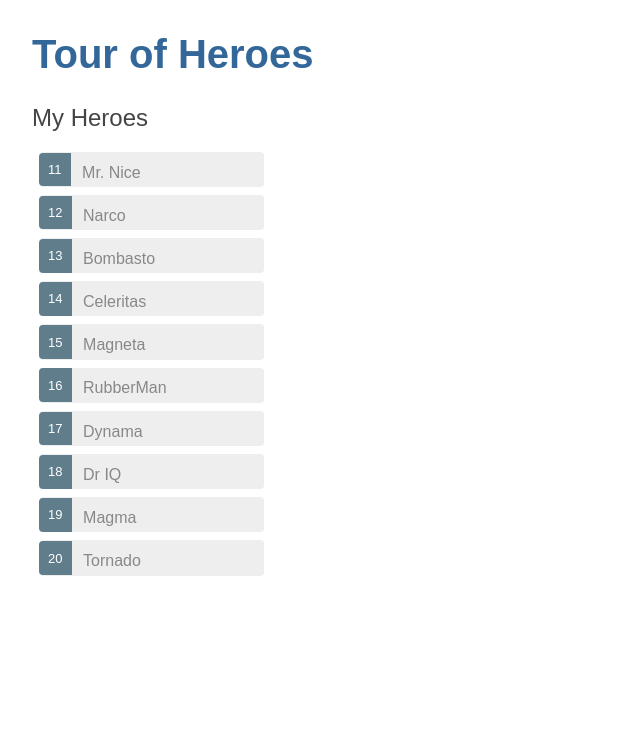
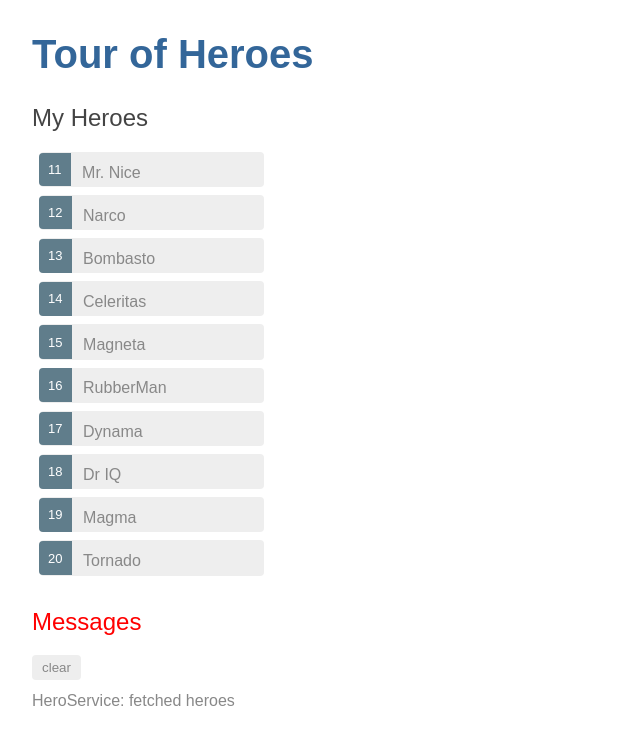
Before and after one commit to l08084/vue-tour-of-heroes-tutorial, a Vue app: page / in a window 1280 px wide. Shown: the top 744 px of the page, without its empty margins (0-640 px from the left). Built offline with nearby package versions, Linux system fonts and the light colour scheme.

Commit message:
サービス-4

```diff
--- a/src/App.vue
+++ b/src/App.vue
@@ -2,19 +2,16 @@
   <div id="app">
     <h1>{{title}}</h1>
     <Heroes />
-    <Messages />
   </div>
 </template>
 
 <script>
 import Heroes from './components/Heroes'
-import Messages from './components/Messages'
 
 export default {
   name: 'app',
   components: {
-    Heroes,
-    Messages
+    Heroes
   },
   data: function() {
     return {
--- a/src/components/Heroes.vue
+++ b/src/components/Heroes.vue
@@ -10,11 +10,13 @@
         </li>
     </ul>
     <HeroDetail v-bind:hero="selectedHero"></HeroDetail>
+    <Messages v-bind:messages="messages"/>
 </div>
 </template>
 
 <script>
-import HeroDetail from './HeroDetail.vue'
+import HeroDetail from './HeroDetail'
+import Messages from './Messages'
 import axios from 'axios';
 
 export default {
@@ -23,6 +25,7 @@ export default {
     return {
         heroes: undefined,
         selectedHero: undefined,
+        messages: []
         }
     },
     methods: {
@@ -31,12 +34,16 @@ export default {
         }
     },
     components: {
-        HeroDetail
+        HeroDetail,
+        Messages
     },
     beforeCreate: function () {
         axios
             .get('/mock-heroes.json')
-            .then((response) => this.heroes = response.data)
+            .then((response) => {
+                this.messages.push('HeroService: fetched heroes');
+                this.heroes = response.data
+            })
     }
 };
 </script>
--- a/src/components/Messages.vue
+++ b/src/components/Messages.vue
@@ -1,16 +1,17 @@
 <template>
-<div>
+<div v-if="messages.length">
+    <h2>Messages</h2>
+    <button class="clear" v-on:click="clear()">clear</button>
+    <div v-for="(message, index) in messages" v-bind:key="index">
+        {{message}}
+    </div>
 </div>
 </template>
 
 <script>
 export default {
     name: 'Messages',
-    data: function() {
-        return {
-            messages: [],
-        }
-    }
+    props: ['messages']
 };
 </script>
 
```
